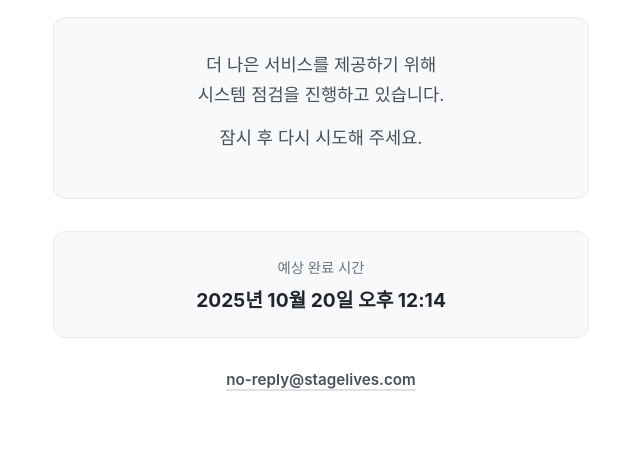
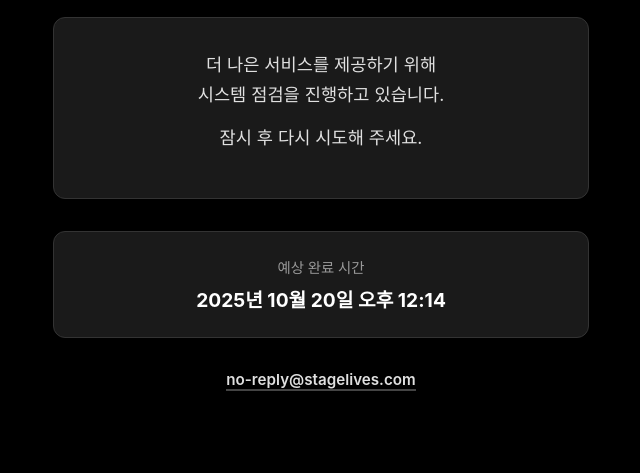
Before and after one commit to EverydayFireFriday/LiveLink_BE, a website: page public/maintenance.html in a window 1280 px wide. Shown: the part 327-800 px from the top of the page, without its empty margins (319-959 px from the left). Drawn offline with Linux system fonts and the light colour scheme.

Commit message:
fix :: 서버 점검 중 페이지 수정

```diff
--- a/public/maintenance.html
+++ b/public/maintenance.html
@@ -15,12 +15,12 @@
         font-family:
           -apple-system, BlinkMacSystemFont, 'Segoe UI', 'Helvetica Neue',
           'Apple SD Gothic Neo', sans-serif;
-        background: #ffffff;
+        background: #000000;
         min-height: 100vh;
         display: flex;
         align-items: center;
         justify-content: center;
-        color: #333;
+        color: #ffffff;
         padding: 1rem;
       }
 
@@ -38,7 +38,6 @@
         display: flex;
         align-items: center;
         justify-content: center;
-        animation: float 3s ease-in-out infinite;
       }
 
       .logo-icon {
@@ -47,21 +46,11 @@
         object-fit: contain;
       }
 
-      @keyframes float {
-        0%,
-        100% {
-          transform: translateY(0px);
-        }
-        50% {
-          transform: translateY(-10px);
-        }
-      }
-
       h1 {
         font-size: 2rem;
         margin-bottom: 1rem;
         font-weight: 700;
-        color: #212529;
+        color: #ffffff;
         letter-spacing: -0.5px;
       }
 
@@ -69,30 +58,30 @@
         font-size: 1.1rem;
         line-height: 1.7;
         margin-bottom: 0.8rem;
-        color: #495057;
+        color: #e0e0e0;
         font-weight: 400;
       }
 
       .description {
-        background: #f8f9fa;
+        background: #1a1a1a;
         padding: 2rem;
         border-radius: 12px;
         margin: 2rem 0;
-        border: 1px solid #e9ecef;
+        border: 1px solid #333333;
       }
 
       .time-box {
         font-size: 1rem;
         margin-top: 2rem;
         padding: 1.5rem;
-        background: #f8f9fa;
+        background: #1a1a1a;
         border-radius: 12px;
-        border: 1px solid #e9ecef;
+        border: 1px solid #333333;
       }
 
       .time-box .label {
         font-size: 0.9rem;
-        color: #6c757d;
+        color: #999999;
         margin-bottom: 0.5rem;
         font-weight: 500;
       }
@@ -100,26 +89,26 @@
       .time-box .time {
         font-size: 1.2rem;
         font-weight: 700;
-        color: #212529;
+        color: #ffffff;
       }
 
       .contact-info {
         margin-top: 2rem;
         font-size: 0.95rem;
-        color: #6c757d;
+        color: #999999;
       }
 
       .contact-info a {
-        color: #495057;
+        color: #e0e0e0;
         text-decoration: none;
         font-weight: 600;
-        border-bottom: 2px solid #dee2e6;
+        border-bottom: 2px solid #444444;
         transition: all 0.3s ease;
       }
 
       .contact-info a:hover {
-        color: #212529;
-        border-bottom-color: #495057;
+        color: #ffffff;
+        border-bottom-color: #666666;
       }
 
       @media (max-width: 768px) {
```
